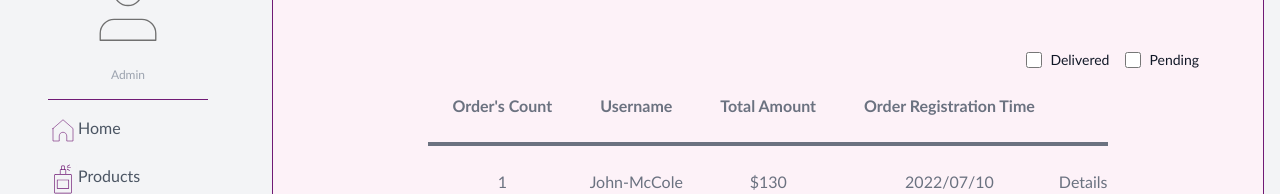
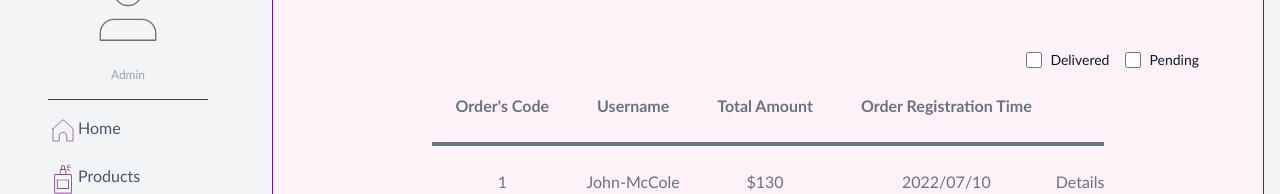
Before and after one commit to fahimehsd/AmatisShop, a React (Create React App) app: page /panel/orders in a window 1280 px wide. Shown: the part 237-431 px from the top of the page. Built offline with nearby package versions, Linux system fonts and the light colour scheme; data requests are answered from the project's data file.

Commit message:
admin panel updated

```diff
--- a/src/components/panel/panelOrder/PanelOrdersTable.jsx
+++ b/src/components/panel/panelOrder/PanelOrdersTable.jsx
@@ -98,7 +98,7 @@ const PanelOrdersTable = () => {
               <table className="mx-auto">
                 <thead>
                   <tr className="border-b-4 border-gray-500">
-                    <th className="p-4">Order's Count</th>
+                    <th className="p-4">Order's Code</th>
                     <th className="p-4">Username</th>
                     <th className="p-4">Total Amount</th>
                     <th className="p-4">Order Registration Time</th>
--- a/src/components/panel/panelOrder/PanelOrdersTableDelivered.jsx
+++ b/src/components/panel/panelOrder/PanelOrdersTableDelivered.jsx
@@ -40,7 +40,7 @@ const PanelOrdersTableDelivered = () => {
       <table className="mx-auto">
         <thead>
           <tr className="border-b-4 border-gray-500">
-            <th className="p-4">Order's Count</th>
+            <th className="p-4">Order's Code</th>
             <th className="p-4">Username</th>
             <th className="p-4">Total Amount</th>
             <th className="p-4">Order Registration Time</th>
--- a/src/components/panel/panelOrder/PanelOrdersTablePending.jsx
+++ b/src/components/panel/panelOrder/PanelOrdersTablePending.jsx
@@ -41,7 +41,7 @@ const PanelOrdersTablePending = () => {
       <table className="mx-auto">
         <thead>
           <tr className="border-b-4 border-gray-500">
-            <th className="p-4">Order's Count</th>
+            <th className="p-4">Order's Code</th>
             <th className="p-4">Username</th>
             <th className="p-4">Total Amount</th>
             <th className="p-4">Order Registration Time</th>
--- a/src/components/panel/panelProduct/PanelProductTable.jsx
+++ b/src/components/panel/panelProduct/PanelProductTable.jsx
@@ -31,7 +31,7 @@ function PanelProductTable() {
           <table className="mx-auto">
             <thead>
               <tr className="border-b-4 border-gray-500">
-                <th className="p-4">Product's Count</th>
+                <th className="p-4">Product's Code</th>
                 <th className="p-4">Product's Picture</th>
                 <th className="p-4">Product's Name</th>
                 <th className="p-4">Product's Price</th>
--- a/src/components/panel/panelQuantitiy/PanelQuantityTable.jsx
+++ b/src/components/panel/panelQuantitiy/PanelQuantityTable.jsx
@@ -40,7 +40,7 @@ const PanelQuantityTable = () => {
         <div>
           <table className="mx-auto">
             <tr className=" border-b-4 border-gray-500">
-              <th className="px-4">Product's Count</th>
+              <th className="px-4">Product's Code</th>
               <th className="px-4">Product's Name</th>
               <th className="px-4">Product's Price</th>
               <th className="px-4">Product's Quantity</th>
```
